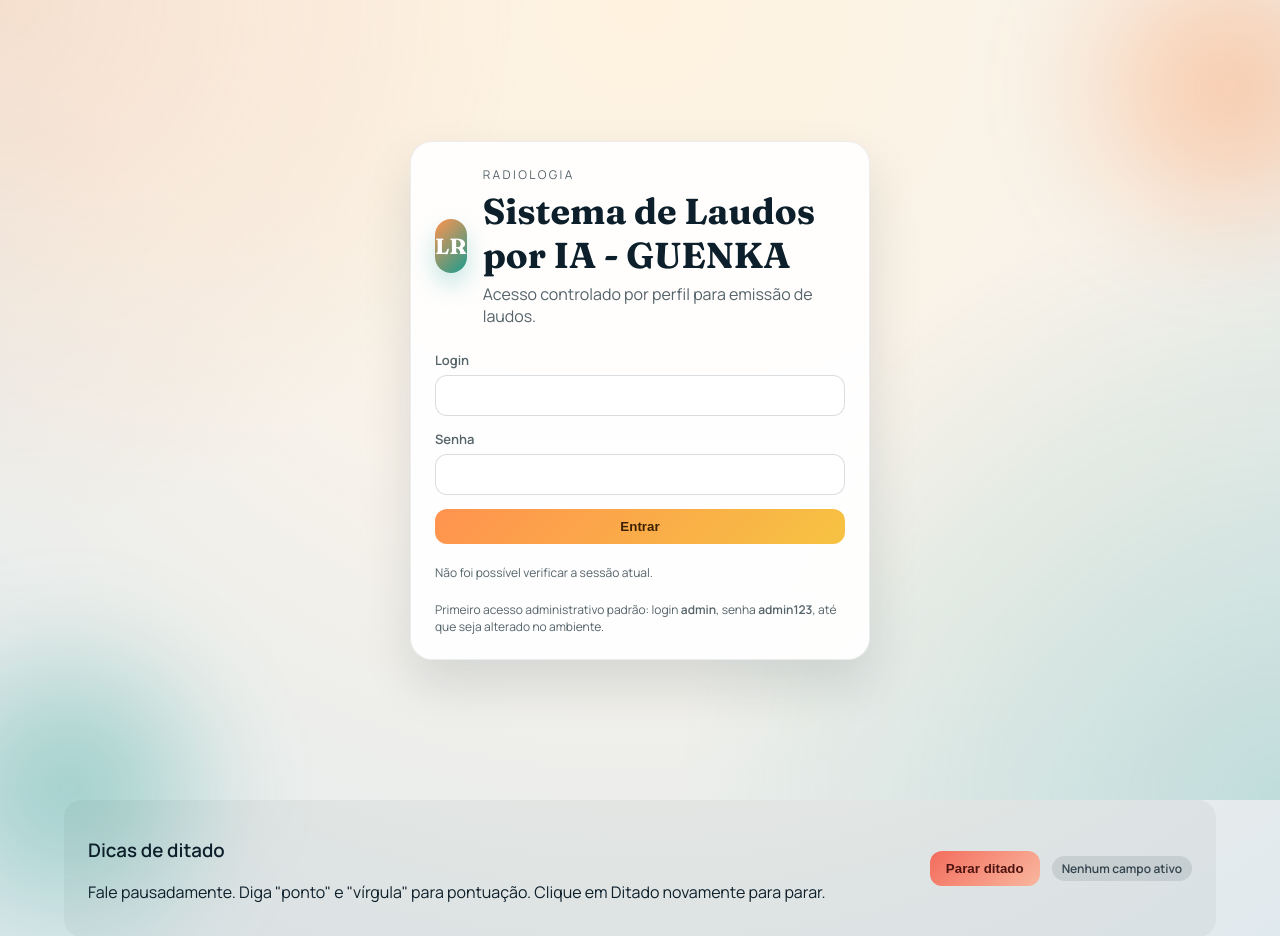
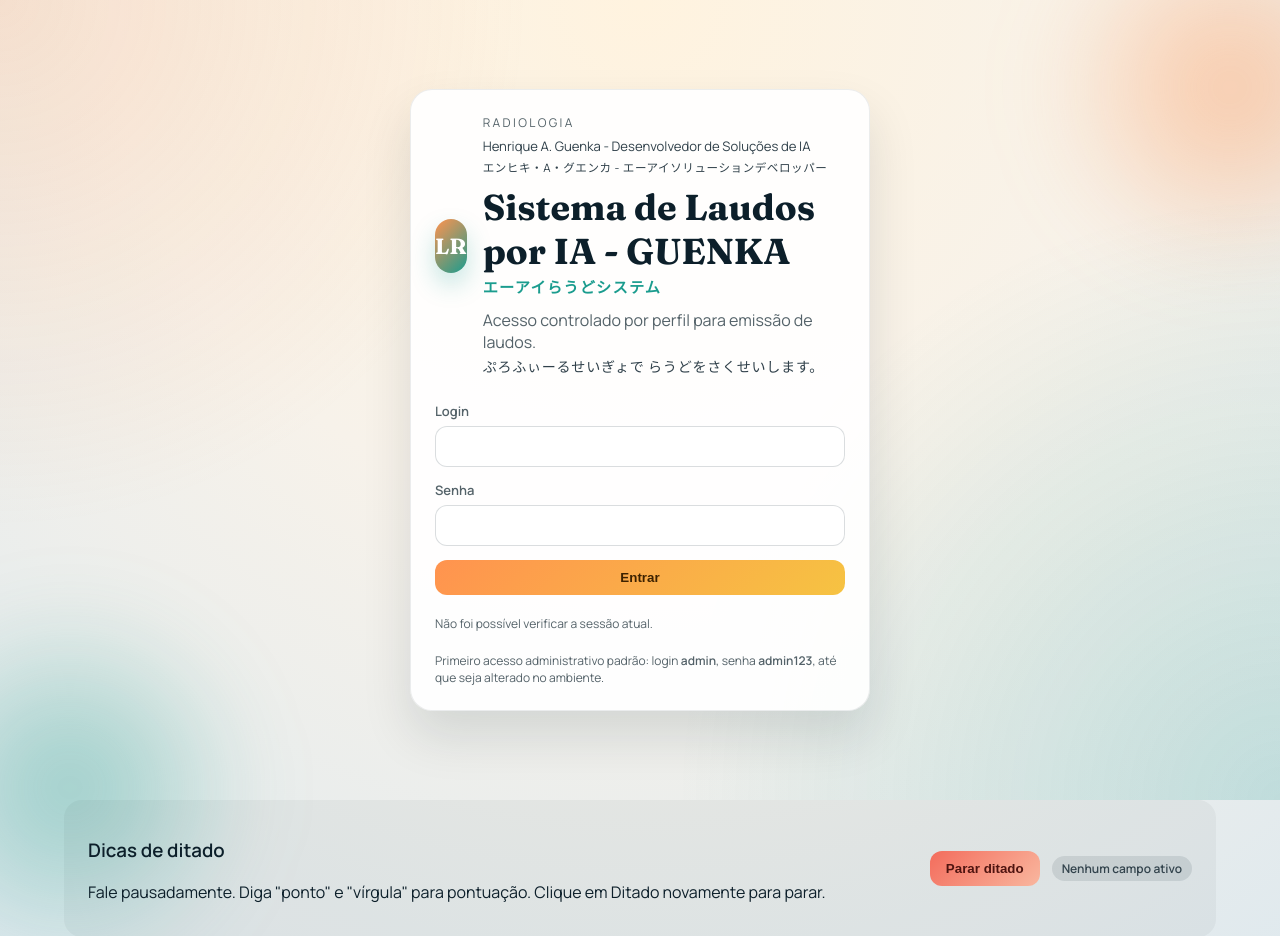
Before and after one commit to haguenka/LAUDOS, a Python web app: template templates/index.html in a window 1280 px wide. Shown: the top 936 px of the page. Run offline with Jinja, Linux system fonts and the light colour scheme; the template is opened without the code that fills it, so the values that code supplies are empty.

Commit message:
Add files via upload

```diff
--- a/templates/index.html
+++ b/templates/index.html
@@ -3,7 +3,7 @@
   <head>
     <meta charset="utf-8" />
     <meta name="viewport" content="width=device-width, initial-scale=1" />
-    <title>Sistema de Laudos por IA - GUENKA</title>
+    <title>Sistema de Laudos por IA - GUENKA / エーアイらうどシステム</title>
     <link rel="stylesheet" href="{{ url_for('static', filename='styles.css') }}" />
   </head>
   <body>
@@ -14,8 +14,10 @@
           <div class="logo">LR</div>
           <div>
             <p class="eyebrow">Radiologia</p>
+            <p class="ownerline">Henrique A. Guenka - Desenvolvedor de Soluções de IA<br /><span class="jp-line">エンヒキ・A・グエンカ - エーアイソリューションデベロッパー</span></p>
             <h1>Sistema de Laudos por IA - GUENKA</h1>
-            <p class="subtitle">Acesso controlado por perfil para emissão de laudos.</p>
+            <p class="title-jp">エーアイらうどシステム</p>
+            <p class="subtitle">Acesso controlado por perfil para emissão de laudos.<br /><span class="jp-line">ぷろふぃーるせいぎょで らうどをさくせいします。</span></p>
           </div>
         </div>
 
@@ -44,8 +46,10 @@
           <div class="logo">LR</div>
           <div>
             <p class="eyebrow">Radiologia</p>
+            <p class="ownerline">Henrique A. Guenka - Desenvolvedor de Soluções de IA<br /><span class="jp-line">エンヒキ・A・グエンカ - エーアイソリューションデベロッパー</span></p>
             <h1>Sistema de Laudos por IA - GUENKA</h1>
-            <p class="subtitle">Ditado por voz em pt-BR + modelos rápidos</p>
+            <p class="title-jp">エーアイらうどシステム</p>
+            <p class="subtitle">Ditado por voz em pt-BR + modelos rápidos.<br /><span class="jp-line">ポルトガルご おんせいにゅうりょく と こうそくもでる。</span></p>
           </div>
         </div>
         <div class="header-side">
@@ -138,7 +142,7 @@
         <div class="ai-header">
           <div>
             <h2>Assistente de IA</h2>
-            <p class="subtitle">Geração automática de laudos a partir das frases ditadas.</p>
+            <p class="subtitle">Geração automática de laudos a partir das frases ditadas.<br /><span class="jp-line">おんせいめも から らうどを じどうさくせいします。</span></p>
           </div>
           <div class="ai-actions">
             <button id="generateAi" class="btn primary" type="button">Gerar com IA</button>
@@ -332,7 +336,7 @@
         <div class="preview-header">
           <div>
             <h2>Pré-visualização e exportação</h2>
-            <p class="subtitle">Clique em Gerar laudo para montar o texto final.</p>
+            <p class="subtitle">Clique em Gerar laudo para montar o texto final.<br /><span class="jp-line">らうどせいせい を おすと さいしゅうぶんを くみたてます。</span></p>
           </div>
           <div class="preview-actions">
             <button id="copyReport" class="btn" type="button">Copiar</button>
@@ -350,7 +354,7 @@
         <div class="preview-header">
           <div>
             <h2>Laudos finalizados salvos</h2>
-            <p class="subtitle">Os últimos laudos ficam disponíveis para reabrir e exportar novamente.</p>
+            <p class="subtitle">Os últimos laudos ficam disponíveis para reabrir e exportar novamente.<br /><span class="jp-line">さいきんの らうどを もういちど ひらいて さいしゅつりょくできます。</span></p>
           </div>
           <div class="preview-actions">
             <button id="refreshSavedReports" class="btn ghost btn-small" type="button">Atualizar lista</button>
@@ -380,7 +384,7 @@
         <header class="modal-header">
           <div>
             <h2 id="templateModalTitle">Novo template de laudo</h2>
-            <p id="templateSourceLabel" class="subtitle">Revise e ajuste os dados antes de salvar.</p>
+            <p id="templateSourceLabel" class="subtitle">Revise e ajuste os dados antes de salvar.<br /><span class="jp-line">ほぞんまえに ないようを かくにんして ちょうせいします。</span></p>
           </div>
           <button id="closeTemplateModal" type="button" class="btn ghost btn-small">Fechar</button>
         </header>
```
Also changed, not shown: templates/admin_users.html (+5 -3 lines).
